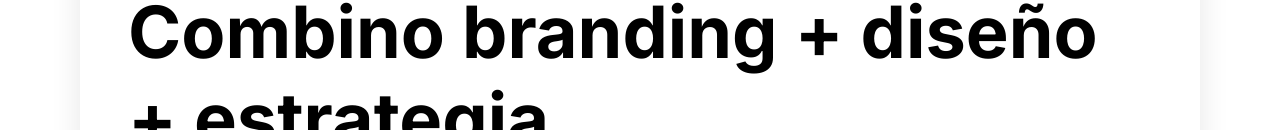
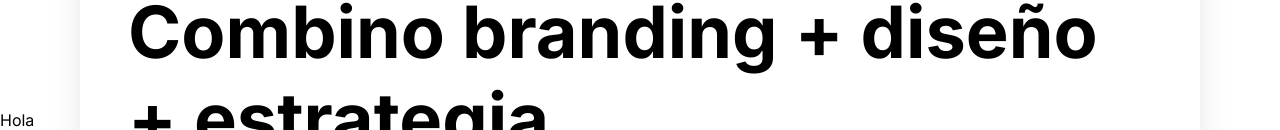
Before and after one commit to steventapiero24/Flexemprende, a React (Vite) app in the folder flex-app/: page / in a window 1280 px wide. Shown: the part 6170-6300 px from the top of the page. Built offline with nearby package versions, Linux system fonts and the light colour scheme.

Commit message:
creation OtherServices

```diff
--- /dev/null
+++ b/flex-app/src/components/OtherServices.jsx
@@ -0,0 +1,9 @@
+const OtherServices = () => {
+    return (
+        <div>
+            Hola
+        </div>
+    )
+}
+
+export default OtherServices
--- a/flex-app/src/pages/Home.jsx
+++ b/flex-app/src/pages/Home.jsx
@@ -6,6 +6,7 @@ import Benefits from '../components/Benefits'
 import CardPrices from '../components/Atomos/CardPrices'
 import SobreMi from '../components/SobreMi'
 import Comparation from '../components/ForWhat'
+import OtherServices from '../components/OtherServices'
 
 const Home = () => {
   return (
@@ -17,6 +18,7 @@ const Home = () => {
      <CardPrices />
      <SobreMi />
      <Comparation />
+     <OtherServices />
     </>
   )
 }
```
